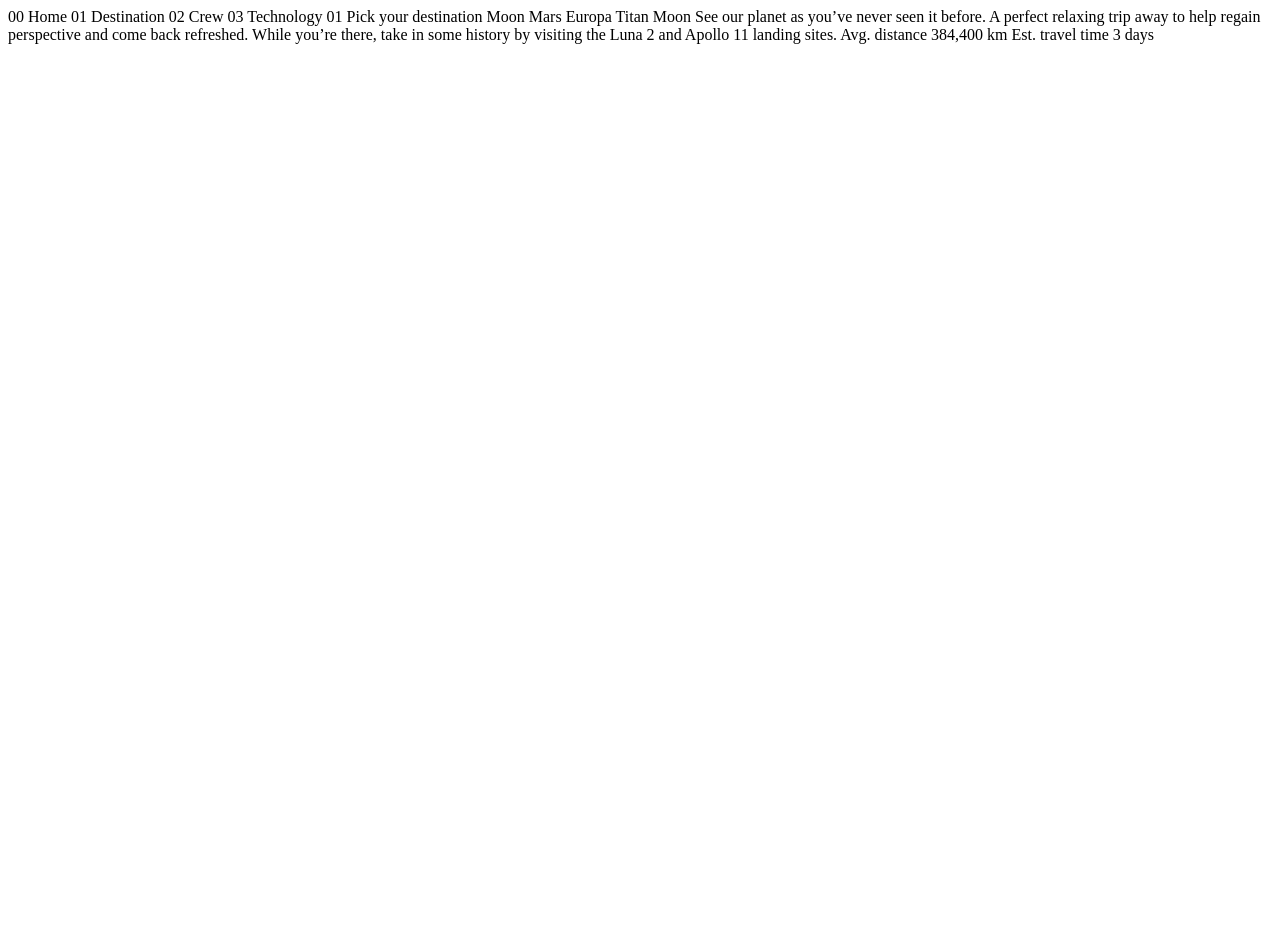
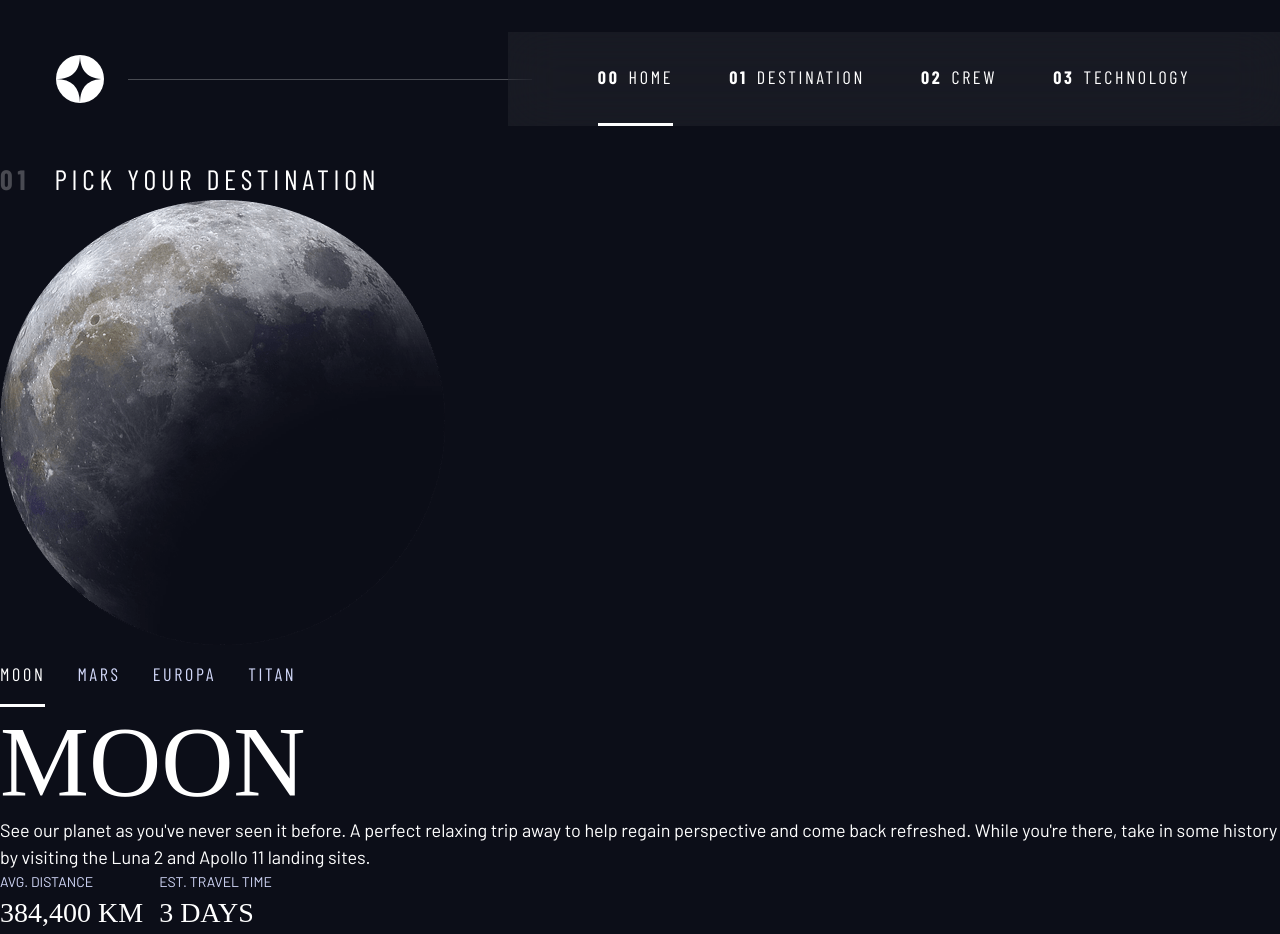
Before and after one commit to lap-4ront/layouts, a plain HTML site: page space-tourism/destination-moon.html in a window 1280 px wide. Before the commit the page ends 800 px from the top, so only its background shows below. Drawn offline with nearby package versions, Linux system fonts and the light colour scheme; a web font is replaced by a local one.

Commit message:
destination-page: add basic styles

```diff
--- a/space-tourism/css/space.css
+++ b/space-tourism/css/space.css
@@ -29,6 +29,7 @@
     --fs-800: 5rem;
     --fs-700: 2.5rem;
     --fs-600: 1.5rem;
+    --fs-500: 1.25rem;
     --fs-400: 1rem;
   }
 }
@@ -39,6 +40,7 @@
     --fs-800: 6.25rem;
     --fs-700: 3.5rem;
     --fs-600: 2rem;
+    --fs-500: 1.75rem;
     --fs-400: 1.125rem;
   }
 }
--- a/space-tourism/destination-moon.html
+++ b/space-tourism/destination-moon.html
@@ -1,37 +1,86 @@
 <!DOCTYPE html>
 <html lang="en">
+
 <head>
   <meta charset="UTF-8">
   <meta name="viewport" content="width=device-width, initial-scale=1.0">
-
   <link rel="icon" type="image/png" sizes="32x32" href="./assets/favicon-32x32.png">
 
-  <title>Frontend Mentor | Space tourism website</title>
+  <!-- Google fonts -->
+  <link rel="preconnect" href="https://fonts.googleapis.com">
+  <link rel="preconnect" href="https://fonts.gstatic.com" crossorigin>
+  <link
+    href="https://fonts.googleapis.com/css2?family=Barlow+Condensed:wght@400;700&family=Bellefair&family=Barlow:wght@400;700&display=swap"
+    rel="stylesheet">
+  <link rel="stylesheet" href="css/space.css">
+  <title>Space tourism website</title>
 </head>
-<body>
 
-  00 Home
-  01 Destination
-  02 Crew
-  03 Technology
+<body class="destination">
 
-  01 Pick your destination
+  <a href="#main" class="skip-to-content">Skip to content</a>
 
-  Moon
-  Mars
-  Europa
-  Titan
+  <header class="primary-header flex">
+    <div>
+      <img src="./assets/shared/logo.svg" alt="space tourism logo" class="logo">
+    </div>
+    <button class="mobile-nav-toggle" aria-controls="primary-navigation">
+      <span class="sr-only" aria-expanded="false">Menu</span>
+    </button>
+    <nav>
+      <ul id="primary-navigation" data-visible="false" class="primary-navigation underline-indicators flex">
+        <li class="active">
+          <a class="ff-sans-cond uppercase text-white letter-spacing-2" href="index.html">
+            <span aria-hidden="true">00</span>Home
+          </a>
+        <li>
+          <a class="ff-sans-cond uppercase text-white letter-spacing-2" href="destination.html">
+            <span aria-hidden="true">01</span>Destination
+          </a>
+        <li>
+          <a class="ff-sans-cond uppercase text-white letter-spacing-2" href="crew.html">
+            <span aria-hidden="true">02</span>Crew
+          </a>
+        <li>
+          <a class="ff-sans-cond uppercase text-white letter-spacing-2" href="technology.html">
+            <span aria-hidden="true">03</span>Technology
+          </a>
+      </ul>
+    </nav>
+  </header>
 
-  Moon
 
-  See our planet as you’ve never seen it before. A perfect relaxing trip away to help
-  regain perspective and come back refreshed. While you’re there, take in some history
-  by visiting the Luna 2 and Apollo 11 landing sites.
+  <main id="main" class="grid-container-xxx grid-container--destination">
+    <div class="numbered-title"><span aria-hidden="true">01</span> Pick your destination</div>
 
-  Avg. distance
-  384,400 km
+    <img src="./assets/destination/image-moon.png" alt="the moon">
 
-  Est. travel time
-  3 days
-</body>
-</html>
+    <div class="tab-list underline-indicators flex">
+      <button aria-selected="true" class="uppercase ff-sans-cond text-accent bg-dark letter-spacing-2">Moon</button>
+      <button aria-selected="false" class="uppercase ff-sans-cond text-accent bg-dark letter-spacing-2">Mars</button>
+      <button aria-selected="false" class="uppercase ff-sans-cond text-accent bg-dark letter-spacing-2">Europa</button>
+      <button aria-selected="false" class="uppercase ff-sans-cond text-accent bg-dark letter-spacing-2">Titan</button>
+    </div>
+
+    <article>
+      <h2 class="fs-800 uppercase ff-serif">Moon</h2>
+
+      <p>
+        See our planet as you've never seen it before. A perfect relaxing trip away to help
+        regain perspective and come back refreshed. While you're there, take in some history
+        by visiting the Luna 2 and Apollo 11 landing sites.
+      </p>
+
+      <div class="flex">
+        <div>
+          <h3 class="text-accent fs-200 uppercase">Avg. distance</h3>
+          <p class="fs-500 ff-serif uppercase">384,400 km</p>
+        </div>
+        <div>
+          <h3 class="text-accent fs-200 uppercase">Est. travel time</h3>
+          <p class="fs-500 ff-serif uppercase">3 days</p>
+        </div>
+      </div>
+
+    </article>
+  </main>
```
